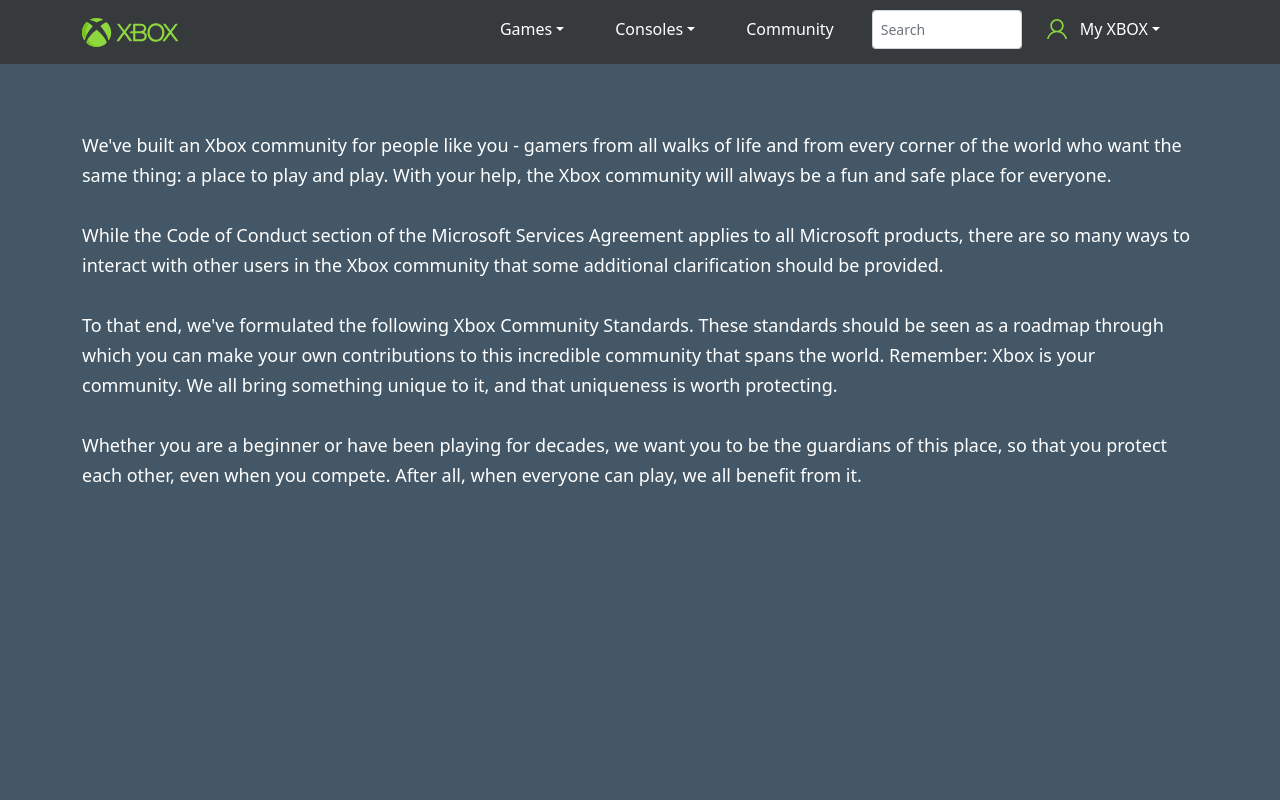
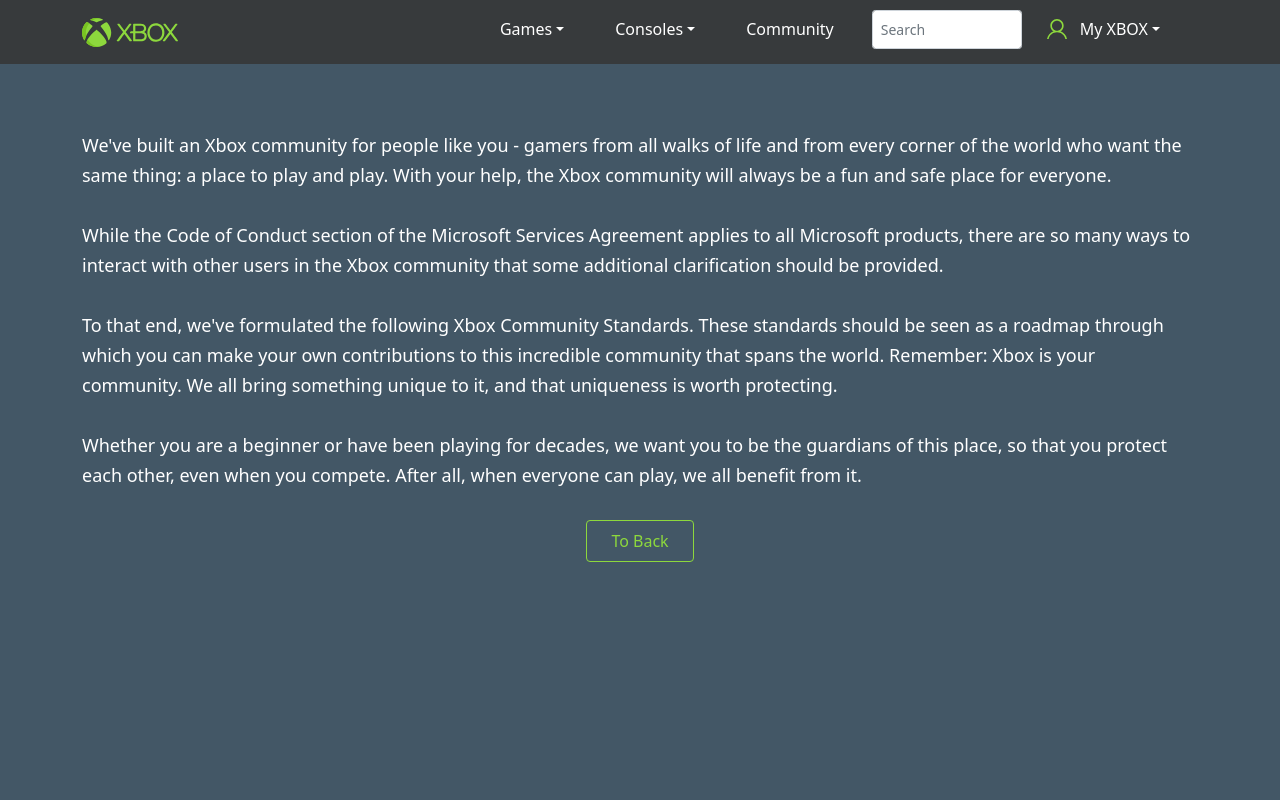
Before and after one commit to Maksym-SH/Xbox, a Vue app: page /community in a window 1280 px wide. Shown: the top 800 px of the page. Built offline with nearby package versions, Linux system fonts and the light colour scheme.

Commit message:
add button to back and fixed adaptive

```diff
--- a/src/views/community.vue
+++ b/src/views/community.vue
@@ -6,6 +6,9 @@
           {{ item }}
         </p>
       </div>
+      <router-link to="/"
+        ><button class="community__back">To Back</button></router-link
+      >
     </div>
   </section>
 </template>
@@ -30,12 +33,26 @@
   width: 100%;
   height: 100vh;
   padding-top: 100px;
+  padding-bottom: 30px;
   background: $light-dark;
   color: $white;
+  @media (max-height: 600px) {
+    height: 100%;
+  }
   &__desc {
     font-size: 18px;
     line-height: 30px;
     margin: 30px 0px;
+  }
+  &__back {
+    border: 1px solid $light-green;
+    background: none;
+    padding: 8px 24px;
+    color: $light-green;
+    font-size: 16px;
+    border-radius: 4px;
+    display: block;
+    margin: 0 auto;
   }
   @media (max-width: 993px) {
     & {
@@ -47,15 +64,5 @@
       margin: 20px 0px;
     }
   }
-  @media (max-width: $media-sm) {
-    & {
-      padding-top: 70px;
-    }
-    &__desc {
-      font-size: 12px;
-      line-height: 18px;
-      margin: 20px 0px;
-    }
-  }
 }
 </style>
```
